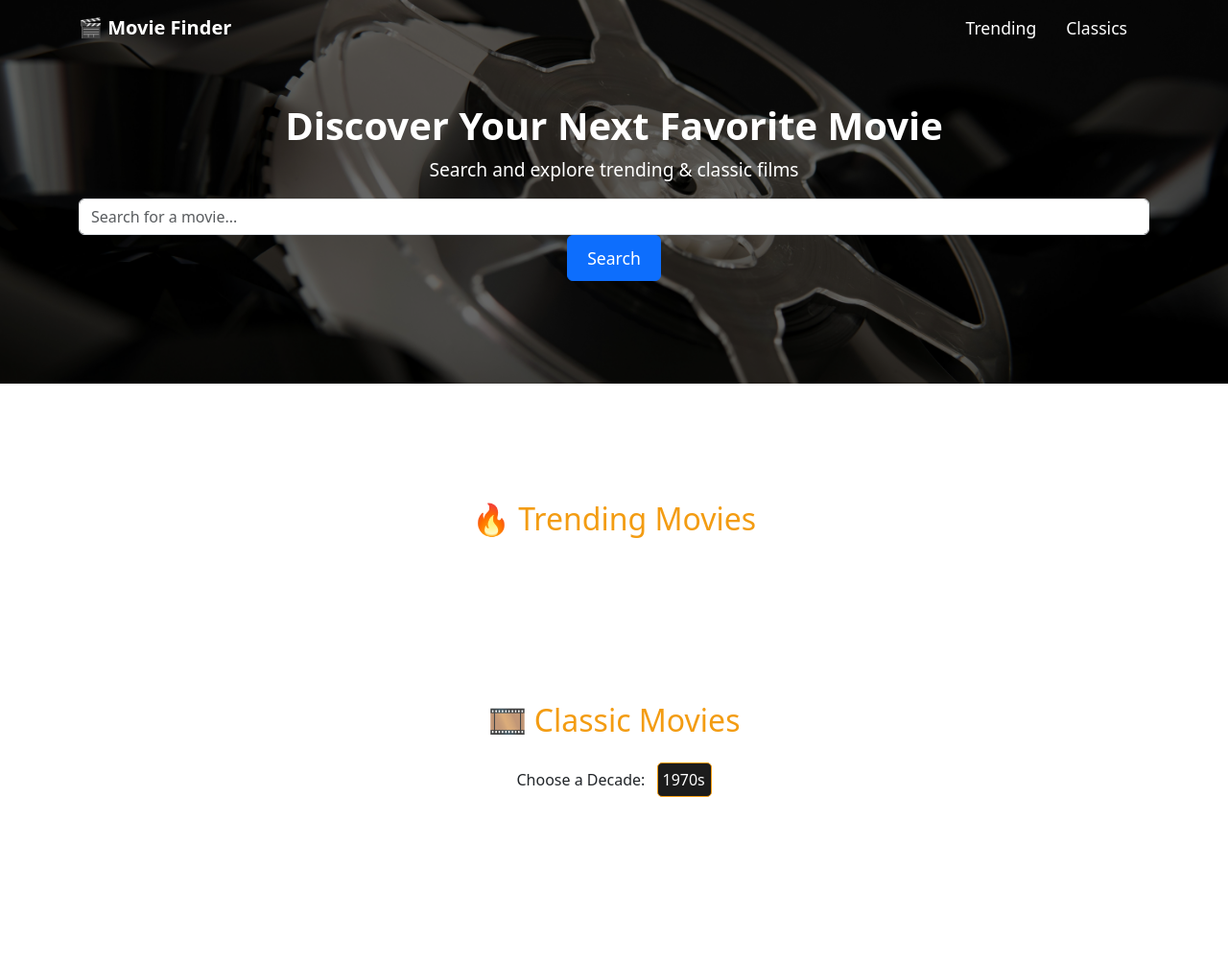
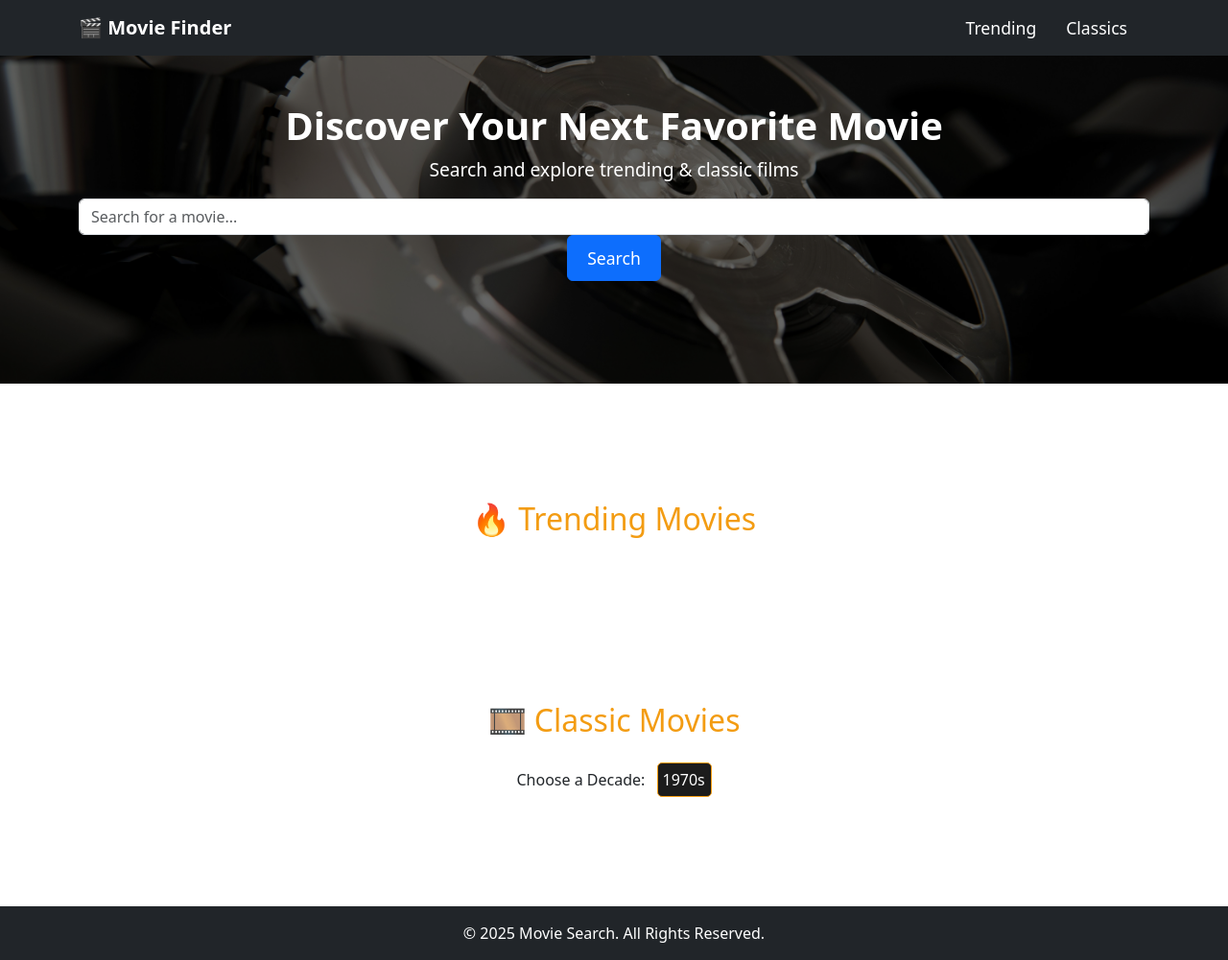
Before and after one commit to roddazad/movie-search, a plain HTML site: page index.html in a window 1280 px wide. Shown: the whole page at 96% size. Before the commit the page ends 897 px from the top, so only its background shows below. Drawn offline with nearby package versions, Linux system fonts and the light colour scheme; no server answers.

Commit message:
adjusted the navbar before going live

```diff
--- a/index.html
+++ b/index.html
@@ -10,7 +10,7 @@
 </head>
 <body>
     <!-- Navbar -->
-    <nav class="navbar navbar-expand-lg fixed-top navbar-dark">
+    <nav class="navbar navbar-expand-lg fixed-top bg-dark navbar-dark">
         <div class="container">
             <a class="navbar-brand" href="#">🎬 Movie Finder</a>
             <button class="navbar-toggler" type="button" data-bs-toggle="collapse" data-bs-target="#navbarNav">
@@ -65,6 +65,12 @@
         </div>
         <div class="row" id="classicMoviesContainer"></div>
     </section>
+     <!-- Footer -->
+     <footer class="bg-dark text-white text-center py-3 mt-5">
+        <div class="container">
+            <p class="mb-0">&copy; <span id="year"></span> Movie Search. All Rights Reserved.</p>
+        </div>
+    </footer>
 
 
 
--- a/script.js
+++ b/script.js
@@ -9,6 +9,9 @@ const trendingMoviesContainer = document.getElementById("trendingMoviesContainer
 const classicMoviesContainer = document.getElementById("classicMoviesContainer");
 const watchlistMoviesContainer = document.getElementById("watchlistMoviesContainer");
 const decadeSelect = document.getElementById("decadeSelect");
+
+// Update footer year dynamically
+document.getElementById("year").textContent = new Date().getFullYear();
 
 // Function to fetch trending movies from TMDb API
 const fetchTrendingMovies = async () => {
```
